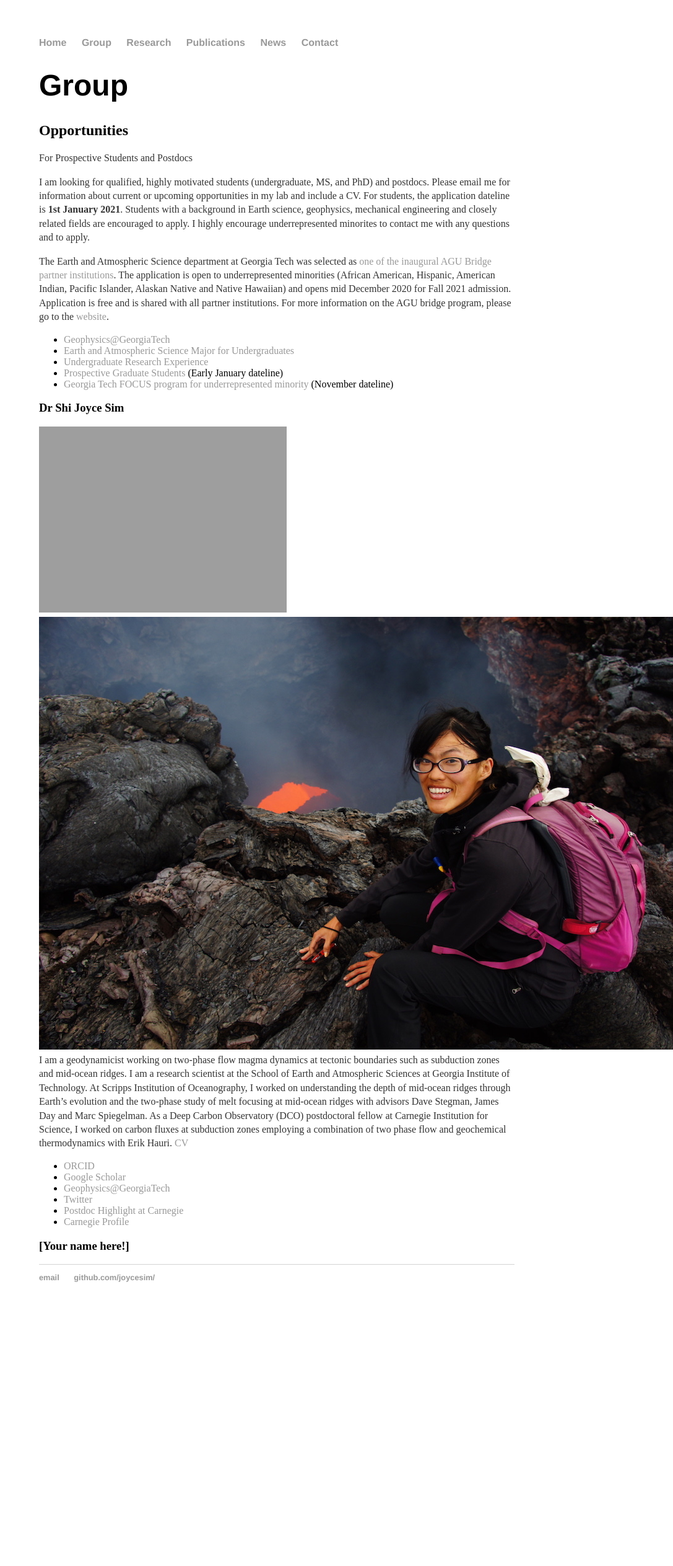
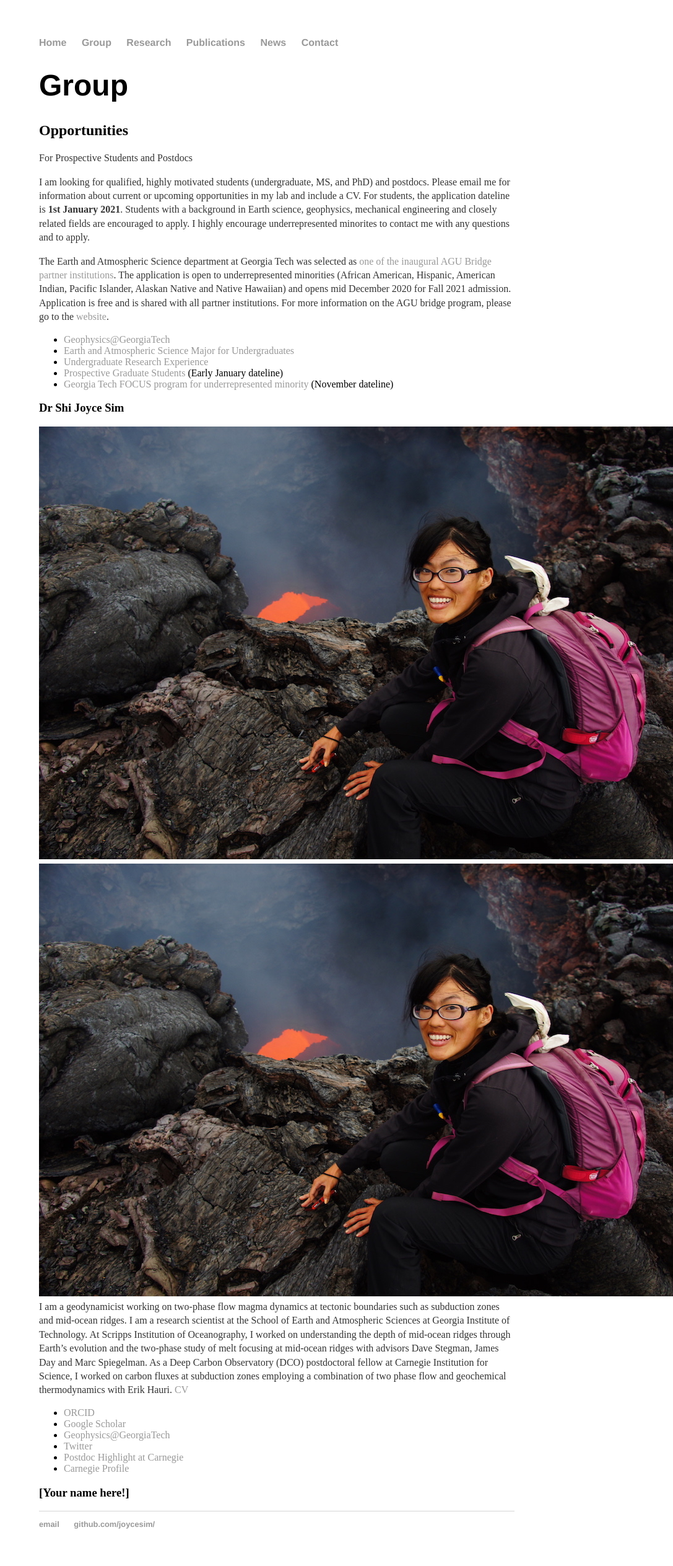
Before and after one commit to joycesim/joycesim.github.io, a Jekyll site: the page built from group/index.md, in a window 1280 px wide. Shown: the whole page at 62% size, without its empty margins (193-1280 px from the left). Built offline with Jekyll 4.4.1, drawn with Linux system fonts in a browser that asks for light colours; before the commit the page ends 2128 px from its top, so only the background shows below that.

Commit message:
Update index.md

```diff
--- a/group/index.md
+++ b/group/index.md
@@ -18,7 +18,7 @@ The Earth and Atmospheric Science department at Georgia Tech was selected as [on
 * [Georgia Tech FOCUS program for underrepresented minority](https://focus.gatech.edu/) (November dateline)
 
 ### Dr Shi Joyce Sim
-![](/image/Profile3.JPG:img?width=250 alt='Kamchatka 2013.')
+![](/image/Profile3.JPG?width=250 alt='Kamchatka 2013.')
 ![](/image/Profile3.JPG?width=1 "Kamchatka 2013.")
 I am a geodynamicist working on two-phase flow magma dynamics at tectonic boundaries such as subduction zones and mid-ocean ridges. I am a research scientist at the School of Earth and Atmospheric Sciences at Georgia Institute of Technology. At Scripps Institution of Oceanography, I worked on understanding the depth of mid-ocean ridges through Earth's evolution and the two-phase study of melt focusing at mid-ocean ridges with advisors Dave Stegman, James Day and Marc Spiegelman. As a Deep Carbon Observatory (DCO) postdoctoral fellow at Carnegie Institution for Science, I worked on carbon fluxes at subduction zones employing a combination of two phase flow and geochemical thermodynamics with Erik Hauri. [CV](https://joycesim.github.io/cv/)
 
```
